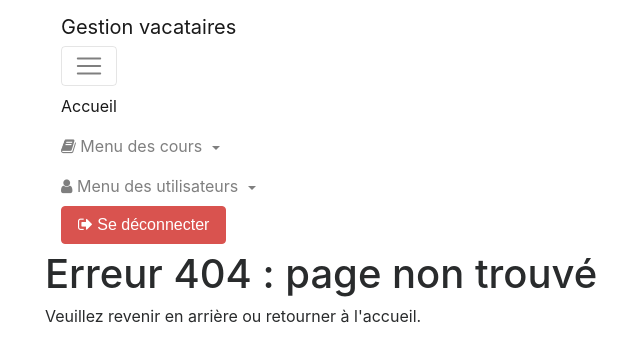
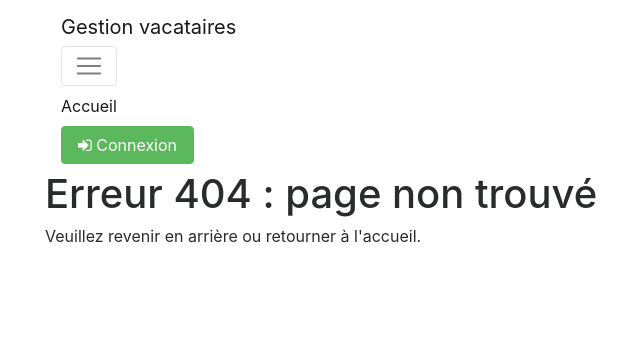
Before and after one commit to DanielLeThug/Projet-Architecture, a PHP site: page /?url=1 in a window 1280 px wide, after a click that opens the changed part. Shown: the top 362 px of the page, without its empty margins (40-680 px from the left). Run offline with PHP 8.4, Linux system fonts and the light colour scheme; some libraries are stand-ins or nearby versions.

Commit message:
Bandeau ok
oui

```diff
--- a/Views/Bandeau2DC_V.php
+++ b/Views/Bandeau2DC_V.php
@@ -1,3 +1,8 @@
-
+			</ul>
+			<form class="form-inline my-2 my-lg-0">
+				<a href='login' class="btn btn-success my-2 my-sm-0" role="button"><i class="fa fa-sign-in" aria-hidden="true"></i> Connexion</a>
+			</form>
+	</div>
+</nav>
 		<div class="panel panel-primary">
 			<div class=panel-heading>
--- a/Views/Bandeau_V.php
+++ b/Views/Bandeau_V.php
@@ -8,31 +8,5 @@
 			  <div class="collapse navbar-collapse" id="navbarSupportedContent">
 				<ul class="navbar-nav mr-auto">
 				  <li class="nav-item active">
-					<a class="nav-link" href="index.php">Accueil <span class="sr-only">(current)</span></a>
+					<a class="nav-link" href="index.php">Accueil</a>
 				  </li>
-				  <!-- Menu des cours -->
-				  <li class="nav-item dropdown">
-					<a class="nav-link dropdown-toggle" href="#" id="navbarDropdown" role="button" data-toggle="dropdown" aria-haspopup="true" aria-expanded="false">
-					  <i class="fa fa-book" aria-hidden="true"></i> Menu des cours
-					</a>
-					<div class="dropdown-menu" aria-labelledby="navbarDropdown">
-					  <a class="dropdown-item" href="add_lesson"><i class="fa fa-plus" aria-hidden="true"></i> Ajouter un cours</a>
-					  <a class="dropdown-item" href="view_lesson"><i class="fa fa-tasks" aria-hidden="true"></i> Voir les cours</a>
-					</div>
-				  </li>
-				  <!-- Menu des utilisateurs -->
-				  <li class="nav-item dropdown">
-					<a class="nav-link dropdown-toggle" href="#" id="navbarDropdown" role="button" data-toggle="dropdown" aria-haspopup="true" aria-expanded="false">
-					  <i class="fa fa-user" aria-hidden="true"></i> Menu des utilisateurs
-					</a>
-					<div class="dropdown-menu" aria-labelledby="navbarDropdown">
-					  <a class="dropdown-item" href="add_user"><i class="fa fa-plus" aria-hidden="true"></i> Ajouter un utilisateur</a>
-					  <a class="dropdown-item" href="view_user"><i class="fa fa-tasks" aria-hidden="true"></i> Voir les utilisateurs</a>
-					</div>
-				  </li>
-				</ul>
-				<form class="form-inline my-2 my-lg-0">
-				  <button class="btn btn-danger my-2 my-sm-0" type="submit"><i class="fa fa-sign-out" aria-hidden="true"></i> Se déconnecter</button>
-				</form>
-			  </div>
-			</nav>
```
Also changed, not shown: Views/Bandeau2C_V.php (+31 -0 lines).
